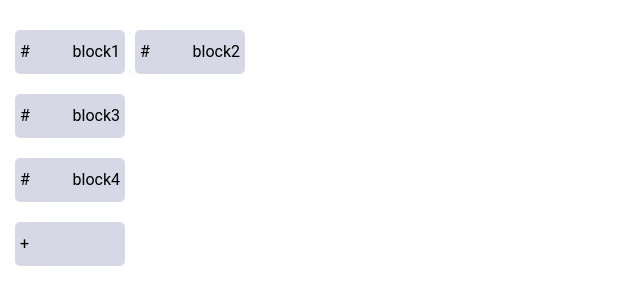
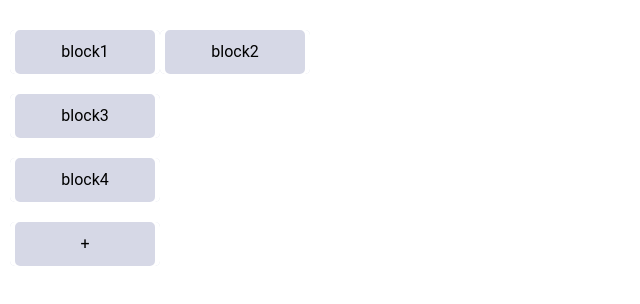
Before and after one commit to jayvaghani-2000/input-dnd, a React (Create React App) app: page / in a window 1280 px wide. Shown: the top 304 px of the page, without its empty margins (0-640 px from the left). Built offline with nearby package versions, Linux system fonts and the light colour scheme.

Commit message:
fix draggable input width

```diff
--- a/src/App.css
+++ b/src/App.css
@@ -140,3 +140,68 @@
   flex-direction: column;
   width: 100%;
 }
+
+.container {
+  display: flex;
+  flex-direction: column;
+  justify-content: space-between;
+}
+
+.droppable {
+  display: flex;
+  flex-direction: row;
+  align-items: center;
+  min-height: 20px;
+  padding: 0px;
+  width: 100%;
+}
+
+.activeDragOver {
+  background-color: #f5f6ff;
+  opacity: 0.5;
+  height: 48px;
+}
+
+.activeDragOverWithChild {
+  background-color: #f5f6ff;
+  opacity: 0.5;
+}
+.activeDragWithChildOneChild {
+  height: 48px;
+}
+
+.child {
+  background: #d6d8e6;
+  border-radius: 5px;
+  padding: 10px;
+  text-align: center;
+  width: 150px;
+  cursor: grab;
+  box-shadow: inset 5px 0 0 0 white, inset -5px 0 0 0 white;
+
+}
+.child > div {
+  text-overflow: ellipsis;
+  overflow: hidden;
+  white-space: nowrap;
+}
+
+.childPlaceholder {
+  width: 150px;
+}
+
+.handleRemoveSelectedElement {
+  position: relative;
+  padding: 0;
+  overflow: hidden;
+  opacity: 0;
+  width: 0px;
+}
+
+.makeChildVisible {
+  display: block !important;
+  padding: 10px !important;
+  width: 150px !important;
+  opacity: 1 !important;
+  box-shadow: inset 5px 0 0 0 white, inset -5px 0 0 0 white !important;
+}
--- a/src/components/block.css
+++ b/src/components/block.css
@@ -2,97 +2,3 @@
   padding-right: 10px;
   width: 100%;
 }
-
-
-.app {
-  min-height: 100vh;
-}
-
-.container {
-  display: flex;
-  flex-direction: column;
-  justify-content: space-between;
-}
-
-.droppable {
-  display: flex;
-  flex-direction: row;
-  align-items: center;
-  min-height: 20px;
-  padding: 0px;
-  width: 100%;
-}
-
-.activeDragOver {
-  background-color: #f5f6ff;
-  opacity: 0.5;
-  /* animation: grow 0.05s ease-in-out forwards; */
-  height: 48px;
-}
-
-.activeDragOverWithChild {
-  background-color: #f5f6ff;
-  opacity: 0.5;
-}
-.activeDragWithChildOneChild {
-  height: 48px;
-}
-
-.child {
-  background: #d6d8e6;
-  border-radius: 5px;
-  padding: 10px;
-  text-align: center;
-  width: 120px;
-  cursor: grab;
-  box-shadow: inset 5px 0 0 0 white, inset -5px 0 0 0 white;
-}
-
-.childPlaceholder {
-  /* animation: growWidth 0.2s ease-in-out forwards; */
-  width: 120px;
-}
-
-.handleRemoveSelectedElement {
-  position: relative;
-  padding: 0;
-  overflow: hidden;
-  /* animation: shrink 0.2s linear forwards; */
-  opacity: 0;
-  width: 0px;
-}
-
-.makeChildVisible {
-  display: block !important;
-  padding: 10px !important;
-  width: 120px !important;
-  opacity: 1 !important;
-  box-shadow: inset 5px 0 0 0 white, inset -5px 0 0 0 white !important;
-}
-
-@keyframes grow {
-  from {
-    height: 20px;
-  }
-  to {
-    height: 48px;
-  }
-}
-@keyframes growWidth {
-  from {
-    width: 0px;
-  }
-  to {
-    width: 120px;
-  }
-}
-@keyframes shrink {
-  from {
-    opacity: 0;
-    width: 120px;
-  }
-  to {
-    opacity: 0;
-    width: 0px;
-  }
-}
--- a/src/components/blockSelector.js
+++ b/src/components/blockSelector.js
@@ -176,18 +176,18 @@ const BlockSelector = observer(
       return (
         <div
           className={
-            "blockSelector blockChooser input  line " +
+            "blockSelector blockChooser input" +
             (this.props.showBlockTypeSelector ? "blockSelectorDisplay" : "")
           }
         >
-          <div
+          {this.props.showBlockTypeSelector ? <div
             className={
               "menu-handler" +
               (this._getBlockControlModel().hasTitle ? " menutitle" : "")
             }
           >
             {Menu}
-          </div>
+          </div> : null}
           <div className={`control display`} onClick={this.props.onClick}>
             {this.props.children}
           </div>
--- a/src/components/cellControls.js
+++ b/src/components/cellControls.js
@@ -25,6 +25,7 @@ const PlainInput =
         onChange={(e) =>
           props.onChange && props.onChange({ value: e.target.value })
         }
+        style={{ width: "calc(100% - 10px)"}}
         value={props.value}
         onKeyDown={_onKeyDown}
       />
--- a/src/components/page.css
+++ b/src/components/page.css
@@ -6,98 +6,3 @@
   display: flex;
   flex-direction: row;
 }
-
-
-
-.app {
-  min-height: 100vh;
-}
-
-.container {
-  display: flex;
-  flex-direction: column;
-  justify-content: space-between;
-}
-
-.droppable {
-  display: flex;
-  flex-direction: row;
-  align-items: center;
-  min-height: 20px;
-  padding: 0px;
-  width: 100%;
-}
-
-.activeDragOver {
-  background-color: #f5f6ff;
-  opacity: 0.5;
-  /* animation: grow 0.05s ease-in-out forwards; */
-  height: 48px;
-}
-
-.activeDragOverWithChild {
-  background-color: #f5f6ff;
-  opacity: 0.5;
-}
-.activeDragWithChildOneChild {
-  height: 48px;
-}
-
-.child {
-  background: #d6d8e6;
-  border-radius: 5px;
-  padding: 10px;
-  text-align: center;
-  width: 120px;
-  cursor: grab;
-  box-shadow: inset 5px 0 0 0 white, inset -5px 0 0 0 white;
-}
-
-.childPlaceholder {
-  /* animation: growWidth 0.2s ease-in-out forwards; */
-  width: 120px;
-}
-
-.handleRemoveSelectedElement {
-  position: relative;
-  padding: 0;
-  overflow: hidden;
-  /* animation: shrink 0.2s linear forwards; */
-  opacity: 0;
-  width: 0px;
-}
-
-.makeChildVisible {
-  display: block !important;
-  padding: 10px !important;
-  width: 120px !important;
-  opacity: 1 !important;
-  box-shadow: inset 5px 0 0 0 white, inset -5px 0 0 0 white !important;
-}
-
-@keyframes grow {
-  from {
-    height: 20px;
-  }
-  to {
-    height: 48px;
-  }
-}
-@keyframes growWidth {
-  from {
-    width: 0px;
-  }
-  to {
-    width: 120px;
-  }
-}
-@keyframes shrink {
-  from {
-    opacity: 0;
-    width: 120px;
-  }
-  to {
-    opacity: 0;
-    width: 0px;
-  }
-}
--- a/src/components/page.js
+++ b/src/components/page.js
@@ -207,7 +207,7 @@ const Page = observer((props) => {
   };
 
   const handleDragStart = (event, item) => {
-    setDragXDifference(event.clientX - item.index * 120);
+    setDragXDifference(event.clientX - item.index * 150);
     setDraggedItem(item);
     event.target.style.boxShadow = "inset 0 0 10px 10px rgba(39, 43, 84, 0.5)";
   };
@@ -229,7 +229,7 @@ const Page = observer((props) => {
       draggedElementRef.current.classList.add("handleRemoveSelectedElement");
     }
     const dragBetweenIndex = Math.round(
-      (clientXRef.current - dragXDifference) / 120
+      (clientXRef.current - dragXDifference) / 150
     );
     if (
       placeholderIndex !== dragBetweenIndex &&
```
Also changed, not shown: src/components/block.js (line endings or trailing spaces).
